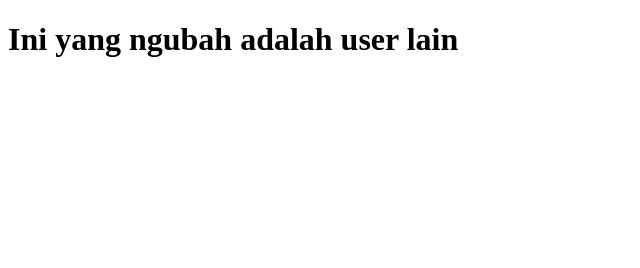
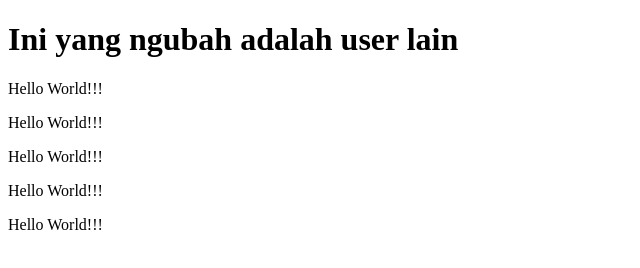
Before and after one commit to croiszens/ini-belajar-github, a plain HTML site: page index.html in a window 1280 px wide. Shown: the whole page, without its empty margins (0-640 px from the left). Drawn offline with Linux system fonts and the light colour scheme.

Commit message:
nambah hello world di html

```diff
--- a/index.html
+++ b/index.html
@@ -7,5 +7,10 @@
   </head>
   <body>
     <h1>Ini yang ngubah adalah user lain</h1>
+    <p>Hello World!!!</p>
+    <p>Hello World!!!</p>
+    <p>Hello World!!!</p>
+    <p>Hello World!!!</p>
+    <p>Hello World!!!</p>
   </body>
 </html>
```
